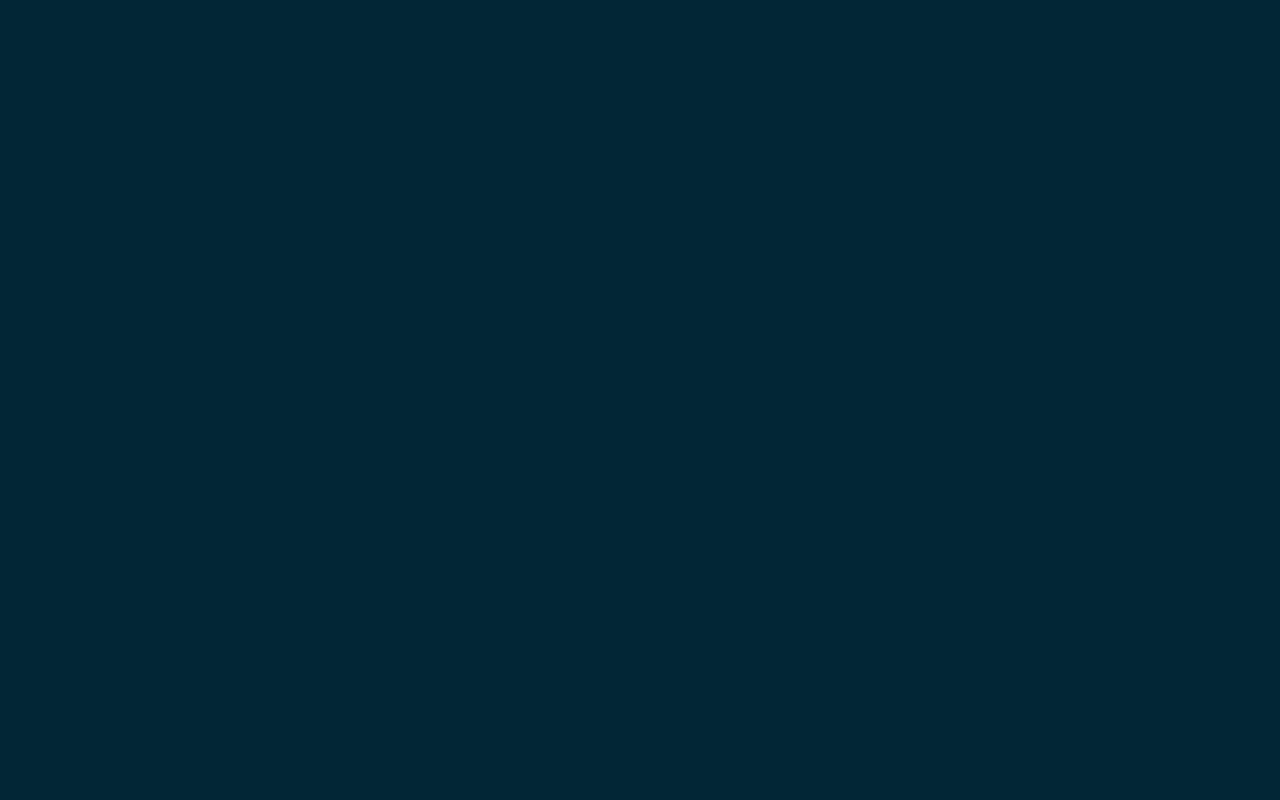
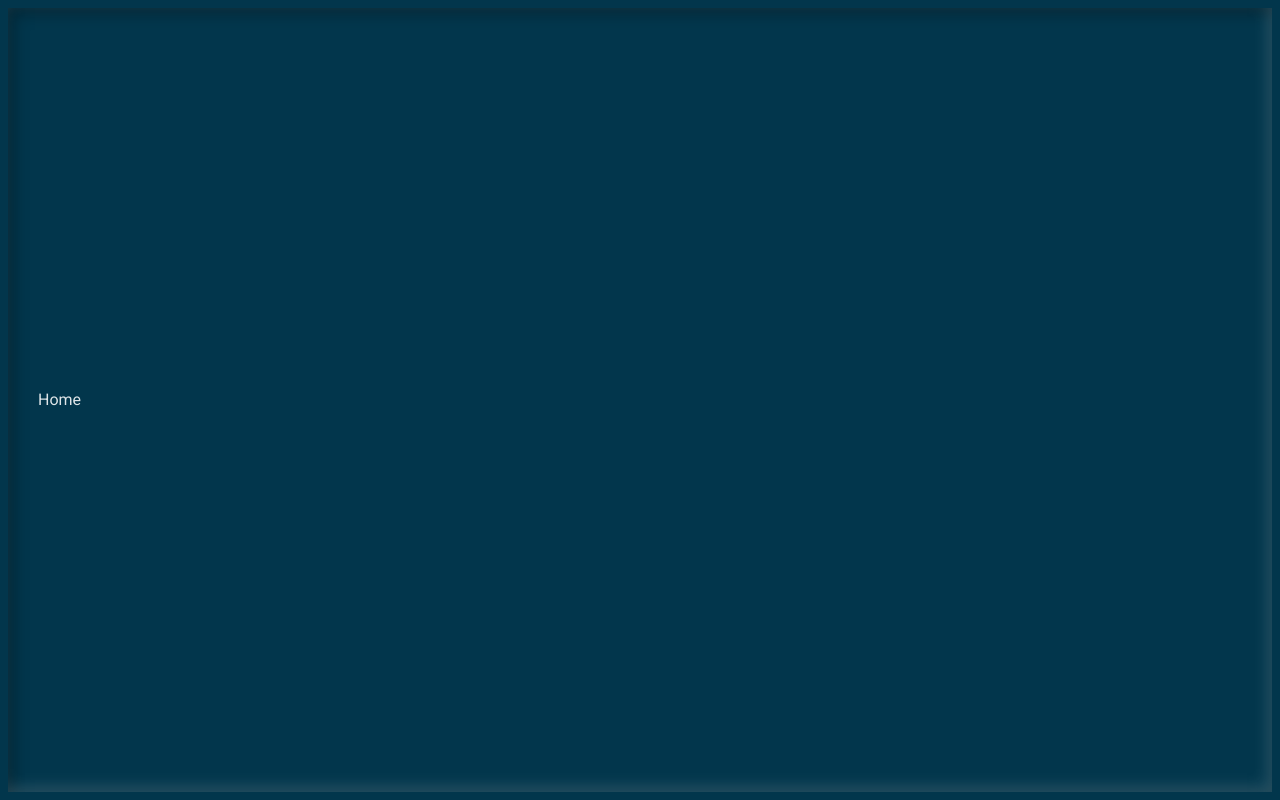
Before and after one commit to KusmiiVasyl/Luxury-car-catalog, a React (Vite) app: page / in a window 1280 px wide. Built offline with nearby package versions, Linux system fonts and the light colour scheme.

Commit message:
Create Home page and add some styles

```diff
--- a/src/App.css
+++ b/src/App.css
@@ -9,7 +9,7 @@
 :root {
   --primary: #101010;
   --secondary: #6dcbf3;
-  --bgColor: #022636;
+  --bgColor: #02364c;
 }
 
 h1,
--- a/src/App.jsx
+++ b/src/App.jsx
@@ -1,7 +1,12 @@
 import "./App.css";
+import Home from "./pages/Home";
 
 function App() {
-  return <></>;
+  return (
+    <>
+      <Home />
+    </>
+  );
 }
 
 export default App;
--- /dev/null
+++ b/src/pages/Home.jsx
@@ -0,0 +1,7 @@
+import styles from "./Home.module.css";
+
+const Home = () => {
+  return <div className={styles.mainBlock}>Home</div>;
+};
+
+export default Home;
--- /dev/null
+++ b/src/pages/Home.module.css
@@ -0,0 +1,20 @@
+.mainBlock {
+  position: absolute;
+  top: 0;
+  left: 0;
+  right: 0;
+  bottom: 0;
+  padding: 30px;
+  border: 8px solid var(--bgColor);
+  background-color: var(--bgColor);
+  box-shadow: -5px -5px 15px rgba(255, 255, 255, 0.15),
+    5px 5px 15px rgba(0, 0, 0, 0.35),
+    inset -5px -5px 15px rgba(255, 255, 255, 0.15),
+    inset 5px 5px 15px rgba(0, 0, 0, 0.35);
+  display: flex;
+  justify-content: space-between;
+  align-items: center;
+  gap: 30px;
+  overflow: hidden;
+  transition: 0.5s;
+}
```
